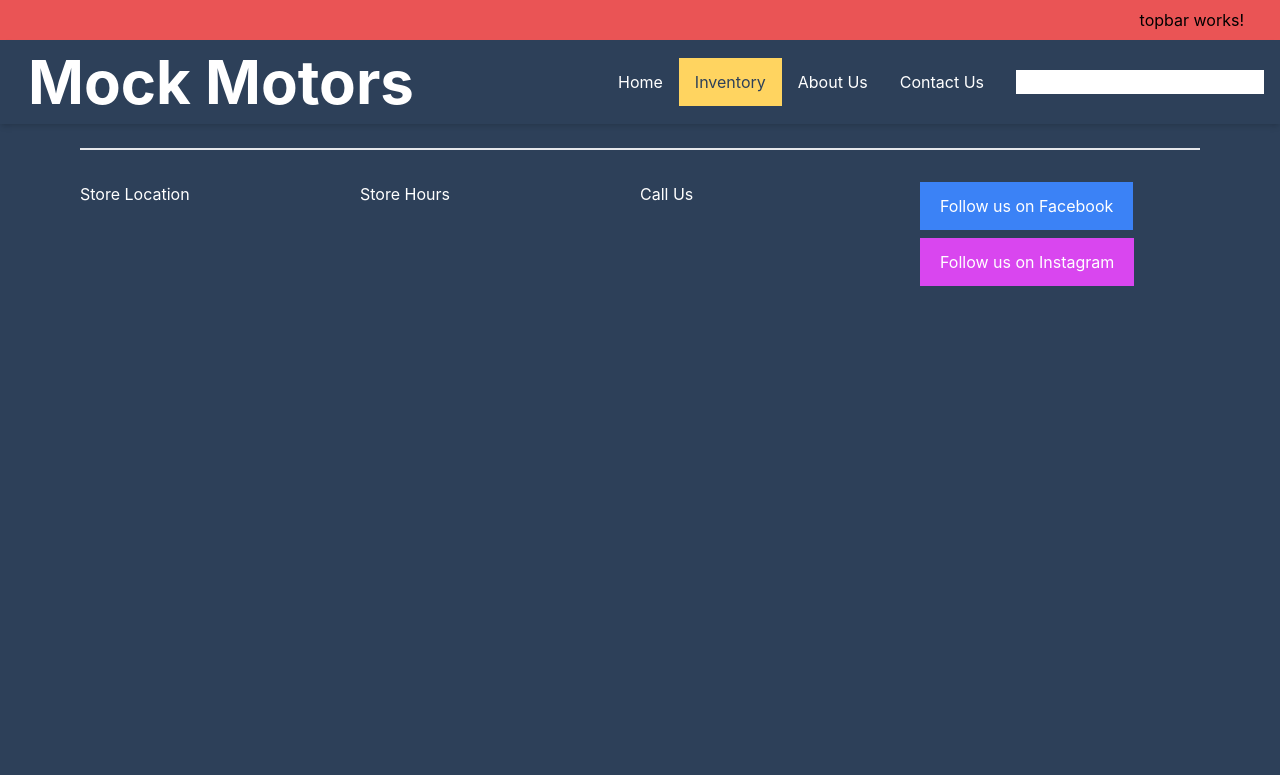
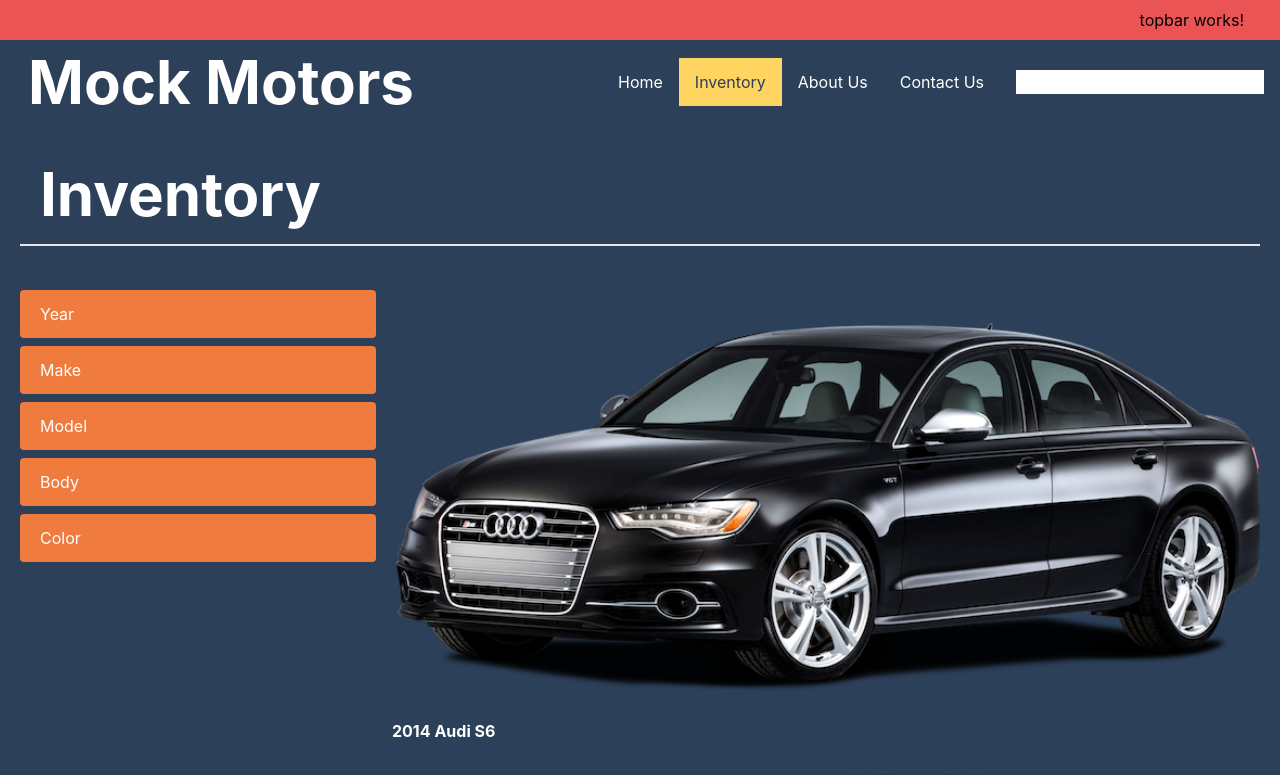
Before and after one commit to brandonjmarquez/car-dealership, a React (Create React App) app: page /inventory in a window 1280 px wide. Shown: the top 775 px of the page. Built offline with nearby package versions, Linux system fonts and the light colour scheme.

Commit message:
Started inventory page. Updated styling to be more responsive.

```diff
--- a/src/components/CarouselItem/CarouselItem.tsx
+++ b/src/components/CarouselItem/CarouselItem.tsx
@@ -27,7 +27,7 @@ const CarouselItem = (props: CarouselItemProps) => {
   }
 
   return (
-    <div id={`${props.item.id + props.className}`}
+    <div id={`${props.className + props.item.id}`}
       className={`${props.className} w-[255px] inline-block`}
     >
       {infoModal}
--- a/src/components/FlashingItem/FlashingItem.tsx
+++ b/src/components/FlashingItem/FlashingItem.tsx
@@ -84,7 +84,7 @@ const FlashingItem = (props: FlashingItemProps) => {
         `}
       >
         {infoModal}
-        <div id={`popper`} className={`popper w-[255px] h-[150px] sm:w-[400px] sm:h-[305px] flex`}>
+        <div id={`popper`} className={`popper sm:w-[400px] sm:h-[305px] flex`}>
           <img src={props.items[itemIndex].img}
             width="100%"
             className="object-scale-down"
--- a/src/components/Footer/Footer.tsx
+++ b/src/components/Footer/Footer.tsx
@@ -3,20 +3,26 @@ import React from "react";
 const Footer = () => {
   return (
     <footer className="w-full bg-custom-100">
-      <div className=" text-white z-50 pt-8 mx-20 my-6 border-t-2">
-        <div className="grid grid-cols-4 ">
-          <div>
-            Store Location
-          </div>
-          <div>
-            Store Hours
-          </div>
-          <div>
-            Call Us
+      <div className=" text-white z-50 pt-8 md:mx-20 my-6 border-t-2">
+        <div className="flex justify-around">
+          <div className="text-sm hidden sm:flex justify-evenly">
+            <div className="p-2 whitespace-nowrap">
+              <p>Store Location</p>
+              <p>1000 Fake Address Dr.</p>
+              <p>Notreal, FA, 12345</p>
+            </div>
+            <div className="p-2">
+              <p>Store Hours</p>
+              <p>Mon-Sat: 9am-5pm</p>
+            </div>
+            <div className="p-2">
+              <p>Call Us</p>
+              <p>(555) 555-5555</p>
+            </div>
           </div>
           <div className="inline-block">
-            <a href="https://www.facebook.com" className="block w-fit mb-2 py-3 px-5 bg-blue-500" target="_blank">Follow us on Facebook</a>
-            <a href="https://www.instagram.com" className="block w-fit mt-2 py-3 px-5 bg-fuchsia-500" target="_blank">Follow us on Instagram</a>
+            <a href="https://www.facebook.com" className="block w-fit mb-2 py-3 px-4 bg-blue-500" target="_blank">Follow us on Facebook</a>
+            <a href="https://www.instagram.com" className="block w-fit mt-2 py-3 px-4 bg-fuchsia-500" target="_blank">Follow us on Instagram</a>
           </div>
         </div>
 
--- a/src/components/InfiniteCarousel/InfiniteCarousel.tsx
+++ b/src/components/InfiniteCarousel/InfiniteCarousel.tsx
@@ -3,7 +3,7 @@ import { Car } from "../../tools/car";
 import { CARS } from "../../tools/mock-cars";
 import CarouselItem from "../CarouselItem/CarouselItem";
 import './InfiniteCarousel.css'
-import { FaArrowCircleLeft, FaArrowCircleRight, FaArrowLeft, FaArrowRight } from "react-icons/fa";
+import { FaArrowLeft, FaArrowRight } from "react-icons/fa";
 
 interface InfiniteCarouselProps {
   items: Car[]
@@ -16,7 +16,6 @@ const InfiniteCarousel = (props: InfiniteCarouselProps) => {
   const handleMouseLeave = () => {
     const carouselContent = carouselRef.current;
     if(carouselContent) {
-      // (carouselContent.children[0] as HTMLDivElement).style.animationPlayState = 'running';
       intervalRef.current = window.setInterval(() => {
         carouselContent.scrollBy(.5, 0);
       }, 5);
@@ -86,7 +85,7 @@ const InfiniteCarousel = (props: InfiniteCarouselProps) => {
             carouselContent.scrollBy({top: 0, left: -carouselContent.children[0].children[0].clientWidth, behavior: "smooth"})
           }}><FaArrowLeft />
         </button>
-        <button className="inline-block bg-custom-400 p-3 rounded-full" onClick={() => {
+        <button className="inline-block bg-custom-400 p-3 m-3 rounded-full" onClick={() => {
           const carouselContent = carouselRef.current;
           if(carouselContent) {
             carouselContent.scrollBy({top: 0, left: carouselContent.children[0].children[0].clientWidth, behavior: "smooth"})
--- a/src/components/Navbar/Navbar.tsx
+++ b/src/components/Navbar/Navbar.tsx
@@ -22,9 +22,9 @@ const Navbar = () => {
         `}
       </style>
       <div id='topbar' className='px-9 py-2 bg-custom-200 text-right'>topbar works!</div>
-      <nav id='navbar' className='sticky top-0'>
+      <nav id='navbar' className='sticky top-0 overflow-hidden'>
         <div className='py-2 bg-custom-100 w-full text-white whitespace-nowrap z-50 shadow-md'>
-          <div className='grid grid-cols-2 whi'>
+          <div className='grid grid-cols-2'>
             <div className='flex items-center mx-7 my-1 '>
               {/* <FaCar className='text-6xl inline-block py-3' /> */}
               <h1 className='inline-block text-xl lg:text-3xl xl:text-6xl font-bold'>Mock Motors</h1>
--- a/src/index.css
+++ b/src/index.css
@@ -21,6 +21,6 @@ code {
     monospace;
 }
 
-.theme-broy {
-
+svg {
+  margin:0;
 }
--- a/src/pages/Home/Home.tsx
+++ b/src/pages/Home/Home.tsx
@@ -14,33 +14,33 @@ const Home = () => {
 
         <div className="flex flex-col justify-center text-white bg-custom-100 bg-cover bg-blend-multiply bg-[url('https://plus.unsplash.com/premium_photo-1674512540096-46b2ca19ef96?ixlib=rb-4.0.3&ixid=MnwxMjA3fDB8MHxwaG90by1wYWdlfHx8fGVufDB8fHx8&auto=format&fit=crop&w=3133&q=80')]">
 
-          <h1 className="text-5xl md:text-6xl font-bold text-center pt-3">
+          <h1 className="text-xl md:text-6xl font-bold text-center pt-3 overflow-hidden">
             Mock Motors
             <br></br>
             Car Dealership
           </h1>
           <div className='flex flex-col-reverse items-center'>
             <div className="flex flex-col sm:flex-row justify-around text-custom-400 my-5 w-full">
-              <div className="flex justify-center">
-                <a>
-                  <FaSearch className="text-7xl block" />
+              <div className="flex justify-center ">
+                <a href="about-us">
+                  <FaSearch className="text-5xl md:text-7xl block m-auto" />
                   <span className="text-lg">Car Finder</span>
                 </a>
               </div>
               <div className="flex justify-center">
-                <a>
-                  <FaCar className="text-7xl block" />
+                <a href="inventory">
+                  <FaCar className="text-5xl md:text-7xl block m-auto" />
                   <span className="text-lg">Inventory</span>
                 </a>
               </div>
               <div className="flex justify-center">
-                <a>
-                  <FaPhone className="text-7xl block" />
+                <a href="contact-us">
+                  <FaPhone className="text-5xl md:text-7xl block m-auto" />
                   <span className="text-lg">Contact Us</span>
                 </a>
               </div>
             </div>
-            <div className='w-1/2 flex justify-center items-center'>
+            <div className='w-3/4 sm:w-1/2 flex justify-center items-center'>
               <FlashingItem items={CARS} />
             </div>
           </div>
--- a/src/pages/Inventory/Inventory.tsx
+++ b/src/pages/Inventory/Inventory.tsx
@@ -1,16 +1,52 @@
-import React, { useRef } from 'react';
+import React, { useMemo, useRef } from 'react';
 import Navbar from '../../components/Navbar/Navbar'
 import Footer from '../../components/Footer/Footer'
+import { CARS } from "../../tools/mock-cars";
+
 // import logo from './logo.svg';
 
 
 function Inventory() {
 
+  const inventory = useMemo(() => {
+    let items: JSX.Element[] = [];
+    CARS.forEach((item) => {
+      items.push(
+        <div>
+          <img src={item.img} width="100%"
+            className="object-cover"
+            srcSet={`${item.img}-400 400w,
+            ${item.img}-255 255w,
+            ${item.img} 800w`}
+            >
+          </img>
+          <p className="font-bold">{item.year} {item.make} {item.model}</p>
+        </div>
+      )
+    })
+    return items;
+  }, [])
 
   return (
     <>
       <Navbar />
-
+      <div className="flex flex-col text-white">
+        <h1 className="text-xl md:text-6xl font-bold m-5 p-5 border-b-2">Inventory</h1>
+        <div className="grid grid-cols-[minmax(30%,_.5fr)_minmax(70%,_1fr)] m-5">
+          <div>
+            <div className="grid grid-rows-4 mr-4">
+              <button className="my-1 px-5 py-3 bg-custom-300 rounded text-left">Year</button>
+              <button className="my-1 px-5 py-3 bg-custom-300 rounded text-left">Make</button>
+              <button className="my-1 px-5 py-3 bg-custom-300 rounded text-left">Model</button>
+              <button className="my-1 px-5 py-3 bg-custom-300 rounded text-left">Body</button>
+              <button className="my-1 px-5 py-3 bg-custom-300 rounded text-left">Color</button>
+            </div>
+          </div>
+          <div>
+            {inventory}
+          </div>
+        </div>
+      </div>
       <Footer />
     </>
   );
```
